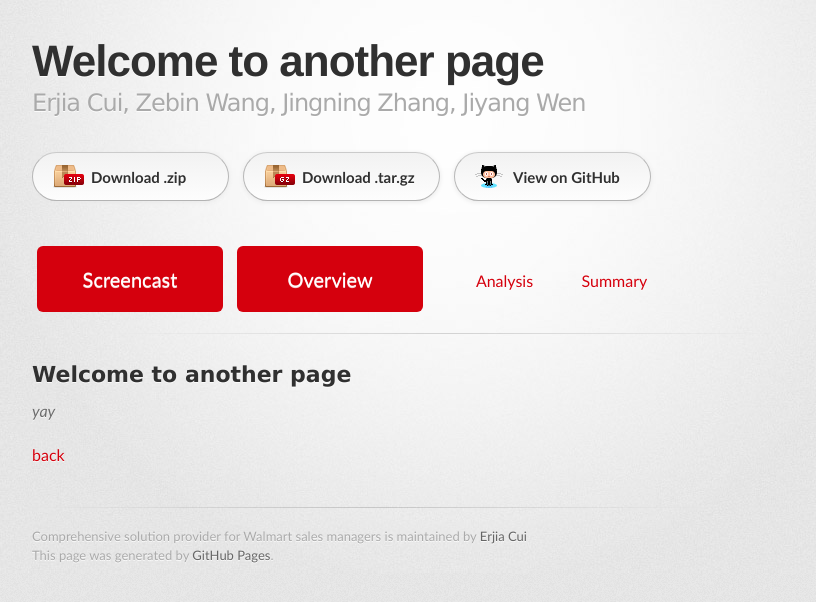
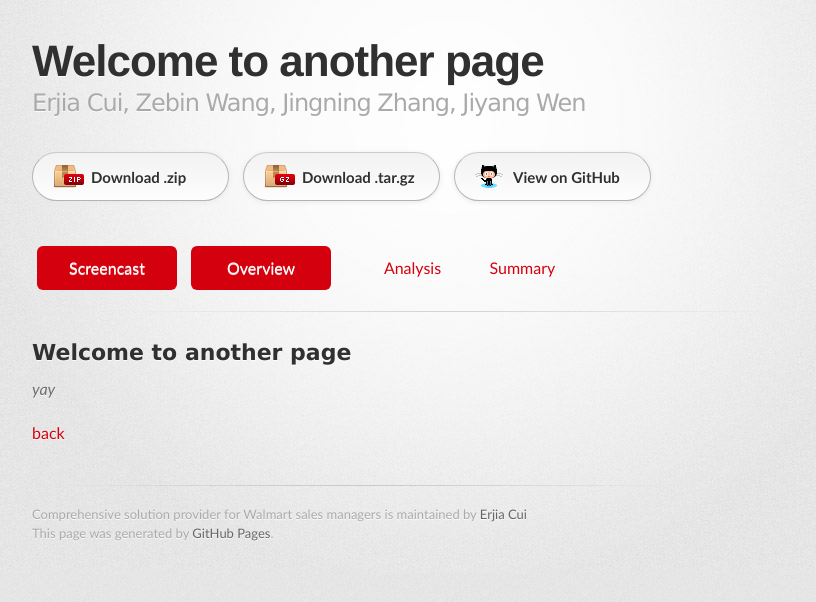
Before and after one commit to churchillcui/ads_retail, a Jekyll site: the page built from another-page.md, in a window 1280 px wide. Shown: the top 602 px of the page, without its empty margins (192-1008 px from the left). Built offline with Jekyll 4.4.1, drawn with Linux system fonts in a browser that asks for light colours; some web fonts are replaced; our own code applies the rules of GitHub Pages for plain Markdown files.

Commit message:
modify button style

```diff
--- a/_sass/jekyll-theme-tactile.scss
+++ b/_sass/jekyll-theme-tactile.scss
@@ -163,9 +163,9 @@ a.bt {
   border: none;
   color: #FFFFFF;
   text-align: center;
-  font-size: 20px;
-  padding: 18px;
-  width: 150px;
+  font-size: 16px;
+  padding: 10px;
+  width: 120px;
   transition: all 0.5s;
   cursor: pointer;
   margin: 5px;
```
